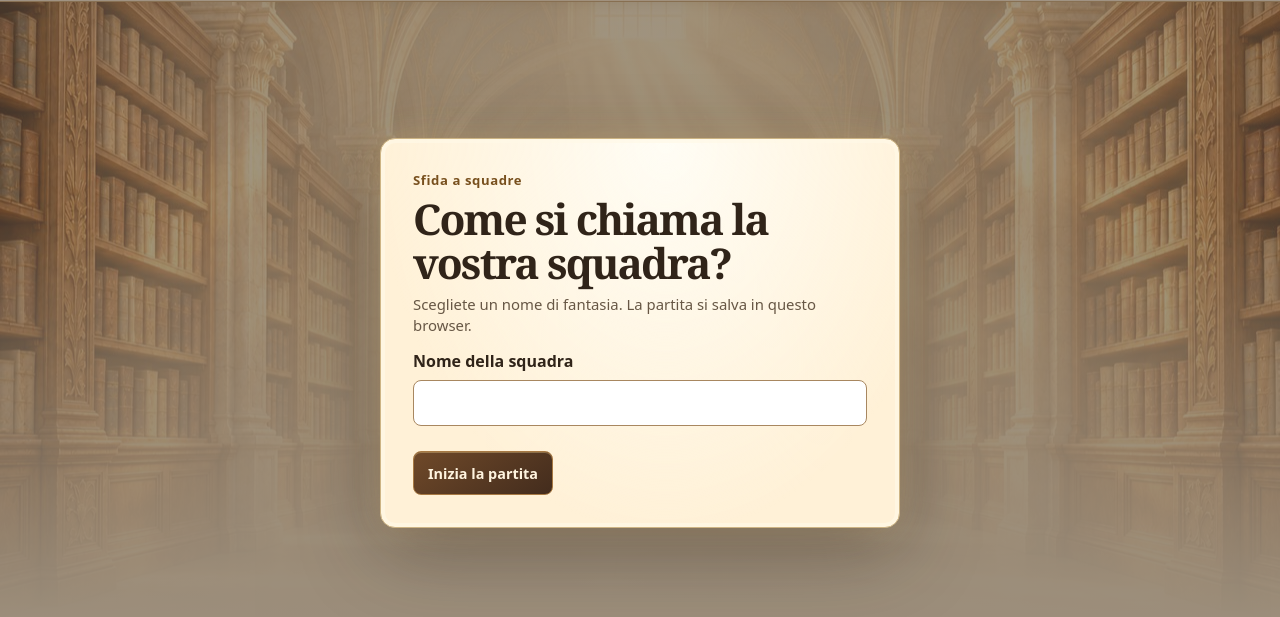
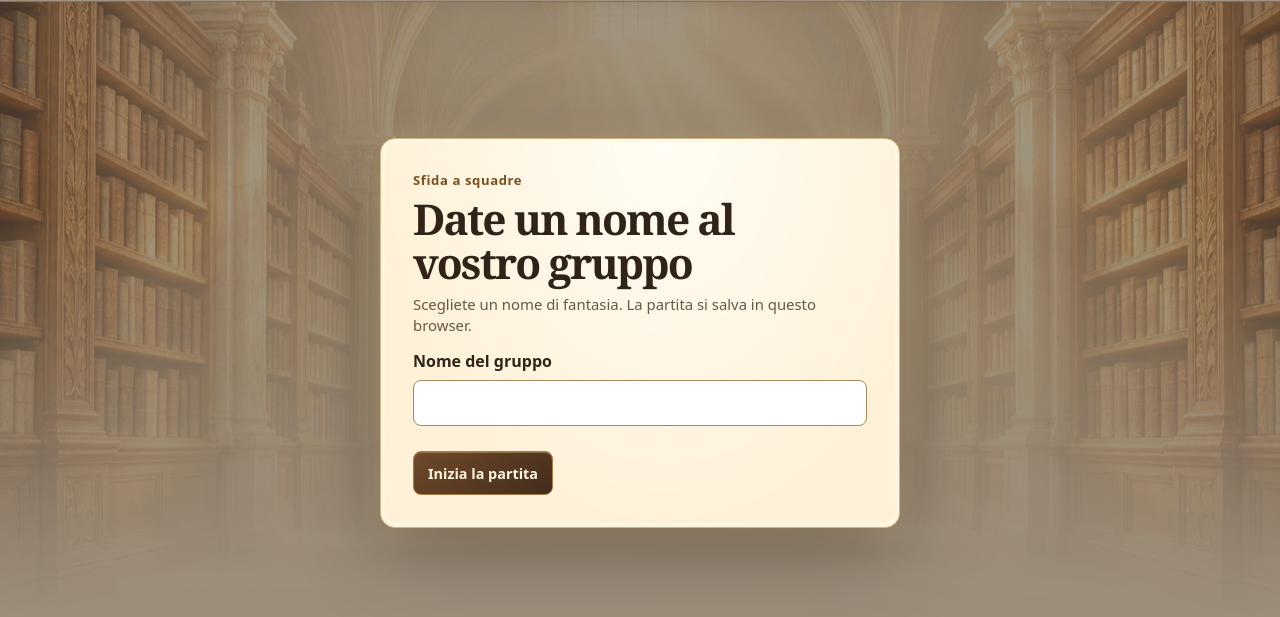
Before and after one commit to Gigio-code/biblioteca-biblica, a plain HTML site: page index.html in a window 1280 px wide. Shown: the part 67-684 px from the top of the page. Drawn offline with Linux system fonts and the light colour scheme.

Commit message:
Aggiorna i testi della schermata iniziale

```diff
--- a/index.html
+++ b/index.html
@@ -103,14 +103,14 @@
   <dialog class="game-dialog" id="teams-dialog" aria-labelledby="teams-title">
     <div class="dialog-body">
       <p class="dialog-kicker">Sfida a squadre</p>
-      <h2 id="teams-title" tabindex="-1">Come si chiama la vostra squadra?</h2>
+      <h2 id="teams-title" tabindex="-1">Date un nome al vostro gruppo</h2>
       <p class="dialog-intro">Scegliete un nome di fantasia. La partita si salva in questo browser.</p>
       <div id="saved-teams" hidden>
         <h3>Partite salvate</h3>
         <div class="saved-teams" id="saved-team-buttons"></div>
       </div>
       <form id="team-form">
-        <label for="team-input">Nome della squadra</label>
+        <label for="team-input">Nome del gruppo</label>
         <input id="team-input" type="text" maxlength="32" required autocomplete="off" autocapitalize="sentences">
         <div class="dialog-actions">
           <button class="action-primary" type="submit">Inizia la partita</button>
```
